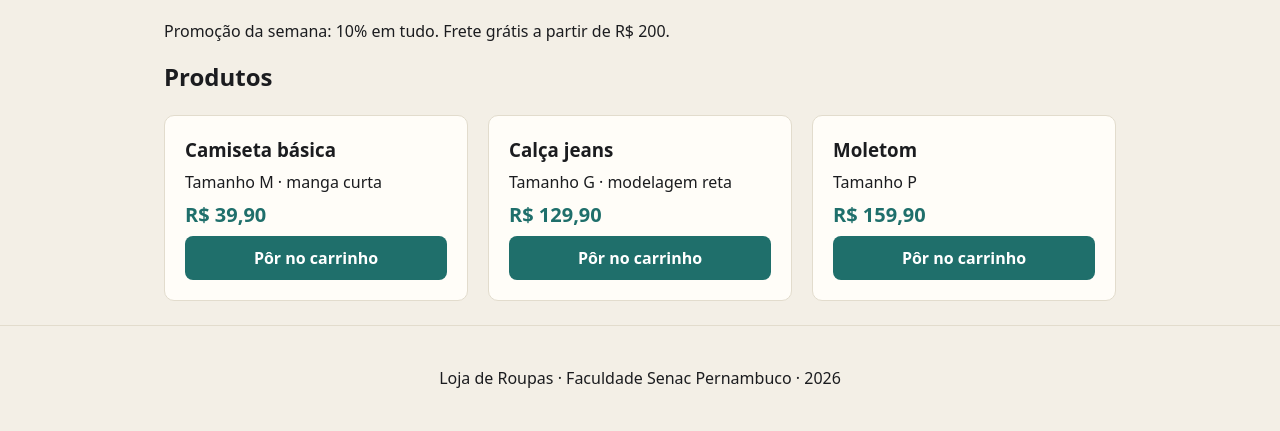
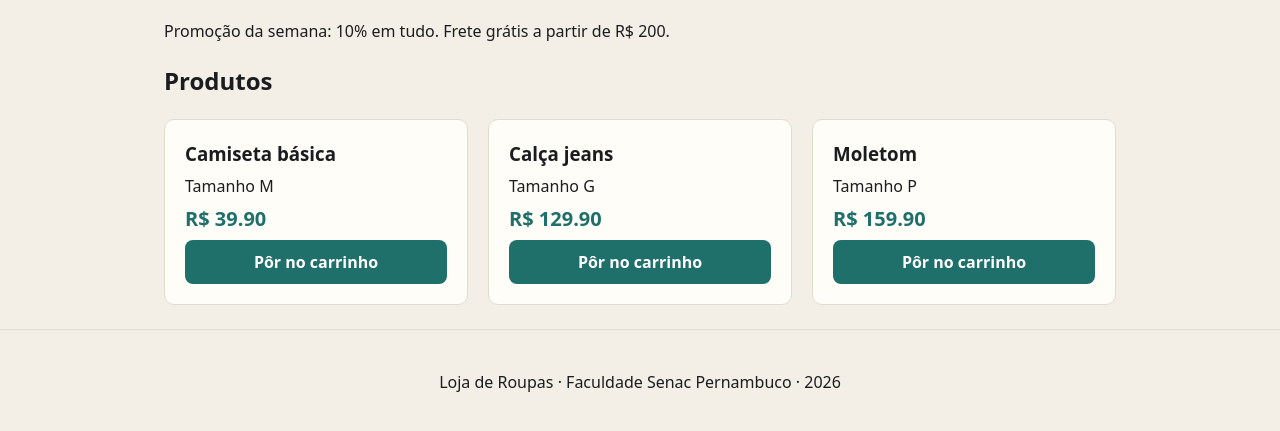
Before and after one commit to JeffersonTorrees/loja-roupas, a plain HTML site: page front/index.html in a window 1280 px wide. Shown: the part 169-600 px from the top of the page. Drawn offline with Linux system fonts and the light colour scheme.

Commit message:
Fase 3-1: vitrine desenhada por JavaScript
Co-Authored-By: Claude Opus 5.5 <noreply@anthropic.com>

```diff
--- /dev/null
+++ b/front/app.js
@@ -0,0 +1,40 @@
+// Etapa 19: a vitrine desenhada por JavaScript (Aula 12)
+const produtos = [
+  { nome: "Camiseta básica", preco: 39.90, tam: "M" },
+  { nome: "Calça jeans", preco: 129.90, tam: "G" },
+  { nome: "Moletom", preco: 159.90, tam: "P" },
+];
+
+const vitrine = document.querySelector("#vitrine");
+
+function montarCard(p) {
+  const card = document.createElement("article");
+  card.className = "produto";
+
+  const titulo = document.createElement("h3");
+  titulo.textContent = p.nome;
+
+  const tamanho = document.createElement("p");
+  tamanho.textContent = `Tamanho ${p.tam}`;
+
+  const preco = document.createElement("p");
+  const forte = document.createElement("strong");
+  forte.textContent = `R$ ${p.preco.toFixed(2)}`;
+  preco.append(forte);
+
+  const botao = document.createElement("button");
+  botao.type = "button";
+  botao.textContent = "Pôr no carrinho";
+
+  card.append(titulo, tamanho, preco, botao);
+  return card;
+}
+
+function desenhar(lista) {
+  vitrine.innerHTML = "";
+  for (const p of lista) {
+    vitrine.append(montarCard(p));
+  }
+}
+
+desenhar(produtos);
--- a/front/index.html
+++ b/front/index.html
@@ -22,34 +22,16 @@
     <h1>Vitrine</h1>
     <p>Promoção da semana: 10% em tudo. Frete grátis a partir de R$ 200.</p>
 
-    <section aria-labelledby="titulo-produtos">
-      <h2 id="titulo-produtos">Produtos</h2>
+    <h2 id="titulo-produtos">Produtos</h2>
 
-      <article>
-        <h3>Camiseta básica</h3>
-        <p>Tamanho M · manga curta</p>
-        <p><strong>R$ 39,90</strong></p>
-        <button type="button">Pôr no carrinho</button>
-      </article>
-
-      <article>
-        <h3>Calça jeans</h3>
-        <p>Tamanho G · modelagem reta</p>
-        <p><strong>R$ 129,90</strong></p>
-        <button type="button">Pôr no carrinho</button>
-      </article>
-
-      <article>
-        <h3>Moletom</h3>
-        <p>Tamanho P</p>
-        <p><strong>R$ 159,90</strong></p>
-        <button type="button">Pôr no carrinho</button>
-      </article>
-    </section>
+    <!-- quem põe os cartões aqui é o app.js -->
+    <section id="vitrine" aria-labelledby="titulo-produtos"></section>
   </main>
 
   <footer>
     <p>Loja de Roupas · Faculdade Senac Pernambuco · 2026</p>
   </footer>
+
+  <script src="app.js"></script>
 </body>
 </html>
```
